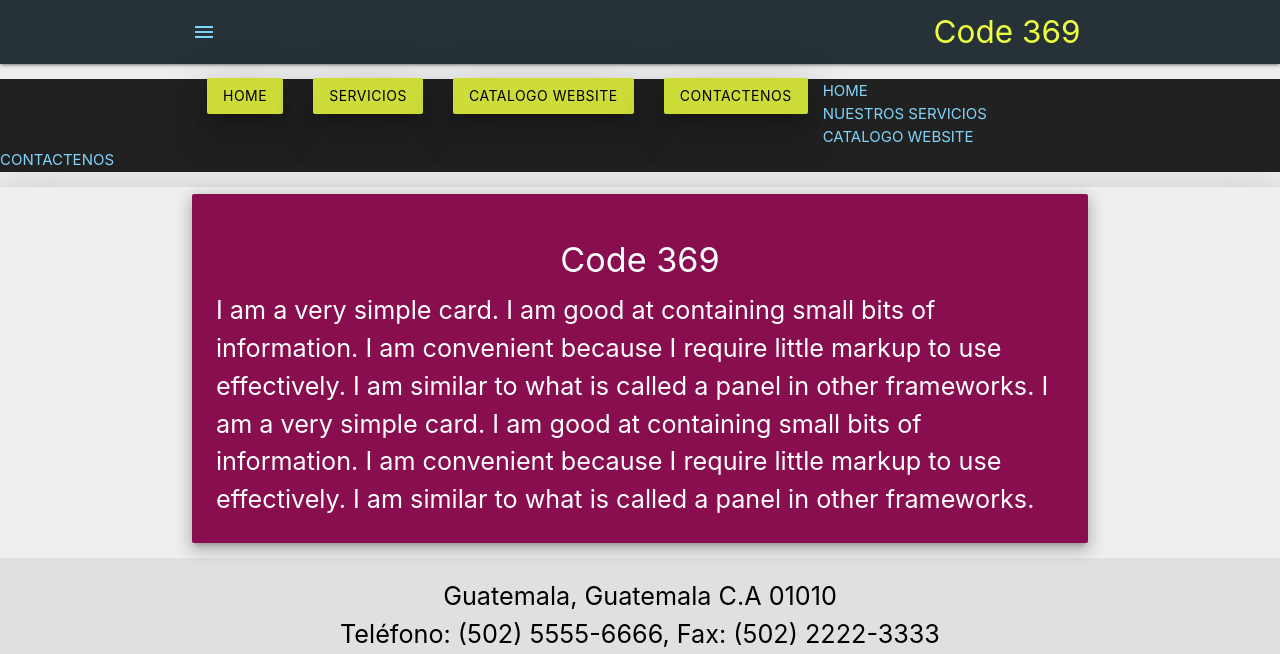
After one commit to MikhailChopen/WebSite, a Django app: page /contacto/ in a window 1280 px wide. The commit adds this page. Shown: the top 654 px of the page. Run offline with Django 3.2, Linux system fonts and the light colour scheme; some libraries are stand-ins or nearby versions; grey boxes are pictures that could not be loaded.

Commit message:
Update 9 de abril actualizacion pagina contacto

```diff
--- a/pagina/templates/pagina/base.html
+++ b/pagina/templates/pagina/base.html
@@ -1,25 +1,22 @@
+<!DOCTYPE html>
 
-<!DOCTYPE html>
 {% load staticfiles %}
+
 <html lang="en">
   <head>
     <meta http-equiv="Content-Type" content="text/html; charset=UTF-8"/>
     <meta name="viewport" content="width=device-width, initial-scale=1, maximum-scale=1.0, user-scalable=no"/>
+
     <title>69</title>
 
     <link class="circle" rel="shortcut icon" href="{% static 'admin/img/3-white.png' %}">
     <link href="https://fonts.googleapis.com/icon?family=Material+Icons" rel="stylesheet">
     <link href="{% static 'admin/css/materialize.css' %}" type="text/css" rel="stylesheet" media="screen,projection">
     <link href="{% static 'admin/css/style.css' %}" type="text/css" rel="stylesheet" media="screen,projection">
-
-
-
+    <link href="{% static 'admin/css/modificaciones.css' %}" type="text/css" rel="stylesheet" media="screen,projection">
   </head>
 
-<body style="background-image: url({% static 'admin/img/fondo-2.jpg' %}); background-repeat: no-repeat; background-attachment: fixed; background-size: cover; ">
-
-
-
+  <body class="grey lighten-3">
 
 		<nav  class=" blue-grey darken-4 " role="navigation" >
 	    <div class="nav-wrapper container ">
@@ -35,22 +32,22 @@
 
 				<ul class="left hide-on-med-and-down" >
 					<li>
-						<a class=" waves-effect black-text btn lime"  href="#">
+						<a class=" waves-effect black-text btn lime z-depth-5"  href="#">
 		    			HOME
 		    		</a>
 		    	</li >
 		    	<li >
-						<a class=" waves-effect  black-text dropdown-button btn lime" data-beloworigin="true" data-activates="menu1">
+						<a class=" waves-effect  black-text dropdown-button btn lime z-depth-5" data-beloworigin="true" data-activates="menu1">
 		    			SERVICIOS
 		    		</a>
 		    	</li>
 		    	<li >
-						<a class=" waves-effect  black-text btn lime"  href="#">
+						<a class=" waves-effect  black-text btn lime z-depth-5"  href="#">
 		    			CATALOGO WEBSITE
 		    		</a>
 		    	</li>
 		    	<li >
-            <a class=" waves-effect  black-text btn lime"  href="#">
+            <a class=" waves-effect  black-text btn lime z-depth-5"  href="/contacto/">
               CONTACTENOS
             </a>
           </li>
@@ -66,7 +63,7 @@
       </li>
       <li class="blue-grey darken-4">
         <a class=" waves-effect  lime-text "  href="#">
-              ANDROID
+          MOBIL
         </a>
       </li>
       <li class="blue-grey darken-4">
@@ -76,6 +73,23 @@
       </li>
     </ul>
 
+<ul id="menu2" class="dropdown-content blue-grey darken-4" >
+      <li class="blue-grey darken-4">
+        <a class=" waves-effect  lime-text " >
+          WEB
+        </a>
+      </li>
+      <li class="blue-grey darken-4">
+        <a class=" waves-effect  lime-text "  href="#">
+          MOBIL
+        </a>
+      </li>
+      <li class="blue-grey darken-4">
+        <a class=" waves-effect  lime-text "  href="#">
+          DESKTOP
+         </a>
+      </li>
+    </ul>
 
     <div>
       <ul id="nav-mobile" class="side-nav grey darken-4">
@@ -85,7 +99,7 @@
           </a>
         </li>
         <li>
-      <a class="waves-effect waves-light light-blue-text text-lighten-3" href="#">
+          <a class="waves-effect waves-light light-blue-text text-lighten-3 dropdown-button "  data-activates="menu2" href="#">
             NUESTROS SERVICIOS
           </a>
         </li>
@@ -95,70 +109,42 @@
           </a>
         </li>
         <li>
-      <a class="waves-effect waves-light light-blue-text text-lighten-3" href="#">
+          <a class="waves-effect waves-light light-blue-text text-lighten-3" href="/contacto/">
             CONTACTENOS
           </a>
         </li>
       </ul>
     </div>
 
-<div " style="background-image: url({% static 'admin/img/girl1.jpg' %});  height: 350px; background-repeat: no-repeat; background-attachment: fixed; background-size: cover;">
-
-<div class="container valign-wrapper ">
-  <div class="row " >
-      <div class="col s12 " style="margin-top: 1%; opacity: 0.9; text-align: justify;">
-        <div class="card-panel white-text pink darken-4 lighten-1 flow-text z-depth-5">
-          <span >
-          <h4 class="center-align ">Code 369</h4>
-          I am a very simple card. I am good at containing small bits of information.
-          I am convenient because I require little markup to use effectively. I am similar to what is called a panel in other frameworks.
-          I am a very simple card. I am good at containing small bits of information.
-          I am convenient because I require little markup to use effectively. I am similar to what is called a panel in
-          </span>
-
-        </div>
-      </div>
-    </div>
-</div>
+    <div >
+     {% block content %}
+     {% endblock %}
     </div>
 
-
-
-    <div class="white-text">
-     {% block content %}
-     {% endblock %}
-
-    </div>
-
-
-
-
-
-  <footer class="page-footer grey darken-4" style="opacity: 0.95; ">
+    <footer class="page-footer grey lighten-2 opacity-9 ">
 
       <div class="row center">
-      <a class="block-center light-blue-text text-lighten-4">
+        <a class="block-center black-text flow-text">
           Guatemala, Guatemala C.A 01010 <br>
           Teléfono: (502) 5555-6666, Fax: (502) 2222-3333 <br>
-        <a href="https://www.facebook.com/ESPADEROS-AZURDIA-Abogados-y-Notarios-110997322319772/">
-            <img class="circle responsive-img" src="{% static 'admin/img/fb-w.png' %}">
+          <a href="#">
+             <img class="circle responsive-img" src="{% static 'admin/img/fb-b.png' %}">
           </a>
-        <a href="https://twitter.com/EspaderosyAzurd?lang=es">
-            <img class="circle responsive-img" src="{% static 'admin/img/twt-white.png' %}">
+          <a href="#">
+            <img class="circle responsive-img" src="{% static 'admin/img/3-black.png' %}">
           </a>
         </a>
       </div>
 
-    <div class="footer-copyright black">
+      <div class="footer-copyright black ">
         <div class="container">
           <a href="http://www.materializecss.com/"> &copy &reg CHOPEN Liciencia MIT </a>
         </div>
-      <div style="display: none;">
+        <div class="hide-item">
           Todos los derechos reservados "Mikhail Chopen", Powered by http:/Serialize.com Licencia MIT
         </div>
       </div>
     </footer>
-
 
     <!--  Scripts-->
     <script src="https://code.jquery.com/jquery-2.1.1.min.js"></script>
@@ -167,8 +153,5 @@
     <script src="{% static 'admin/js/sticky-kit.js' %}"></script>
     <script src="{% static 'admin/js/prueba.js' %}"></script>
 
-
-
-
   </body>
 </html>
--- /dev/null
+++ b/pagina/templates/pagina/contactenos.html
@@ -0,0 +1,28 @@
+{% extends 'pagina/base.html' %}
+{% load staticfiles %}
+
+{% block content %}
+
+<div class="parallax-home z-depth-5">
+
+  <div class="container valign-wrapper">
+    <div >
+      <div class="col s12 opacity-9 j-text">
+        <div class="card-panel white-text pink darken-4 flow-text z-depth-3 j-vertical">
+          <span >
+            <h4 class="center-align ">Code 369</h4>
+            I am a very simple card. I am good at containing small bits of information.
+            I am convenient because I require little markup to use effectively. I am similar to what is called a panel in
+            other frameworks.
+            I am a very simple card. I am good at containing small bits of information.
+            I am convenient because I require little markup to use effectively. I am similar to what is called a panel in other frameworks.
+          </span>
+        </div>
+      </div>
+    </div>
+  </div>
+</div>
+
+
+
+{% endblock content %}
--- a/pagina/urls.py
+++ b/pagina/urls.py
@@ -5,6 +5,7 @@ from . import views
 urlpatterns = [
 
 	url(r'^$', views.home, name='home'),
+	url(r'^contacto/$', views.contacto, name='contacto'),
 
 
 ]
--- a/pagina/views.py
+++ b/pagina/views.py
@@ -4,3 +4,8 @@ def home(request):
 
 	template = "pagina/home.html"
 	return render(request,template)
+
+def contacto(request):
+
+	template = "pagina/contactenos.html"
+	return render(request,template)
```
Also changed, not shown: pagina/templates/pagina/home.html (+42 -43 lines), 2 other files. Lines whose indentation alone changed are shown as unchanged.
